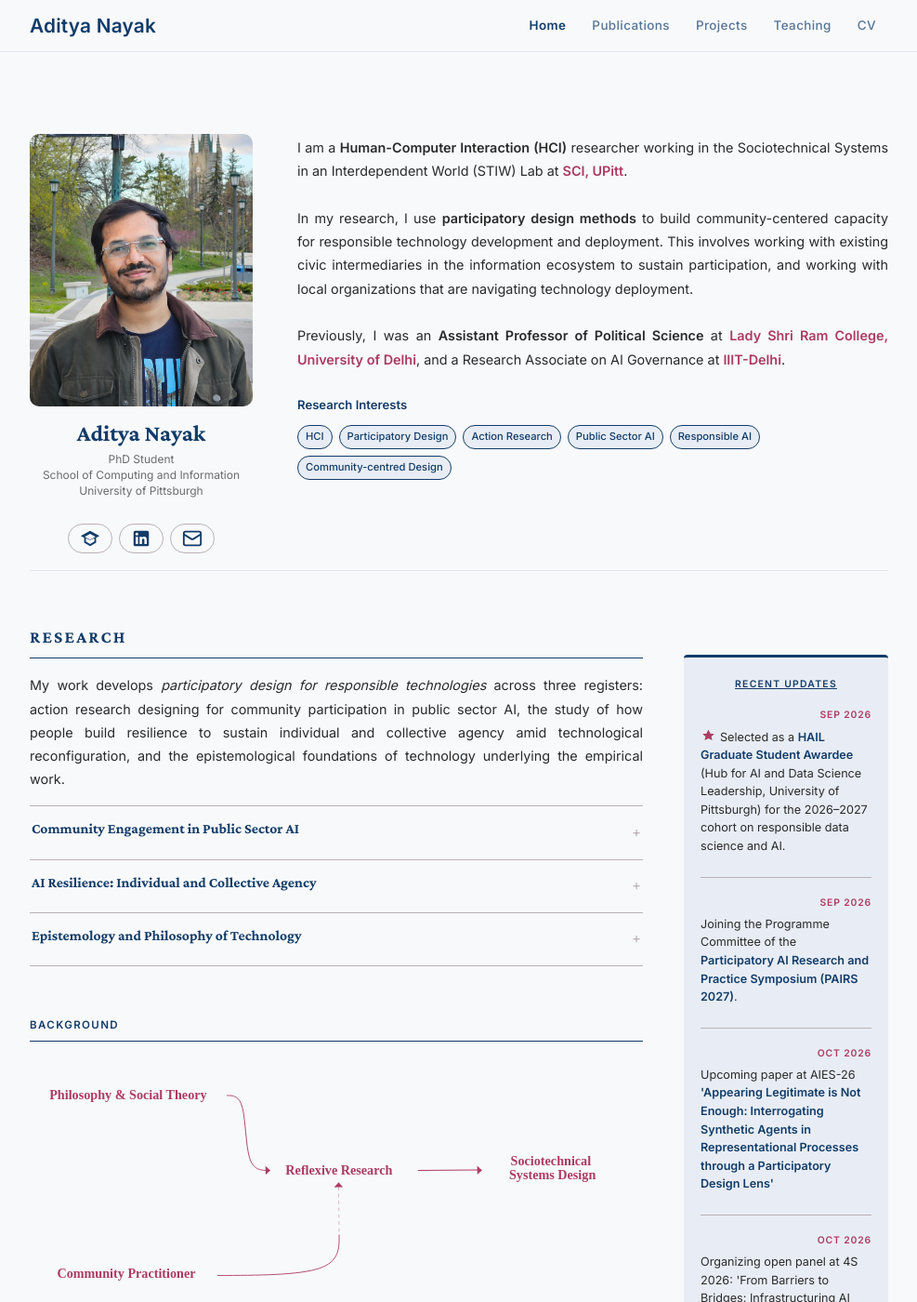
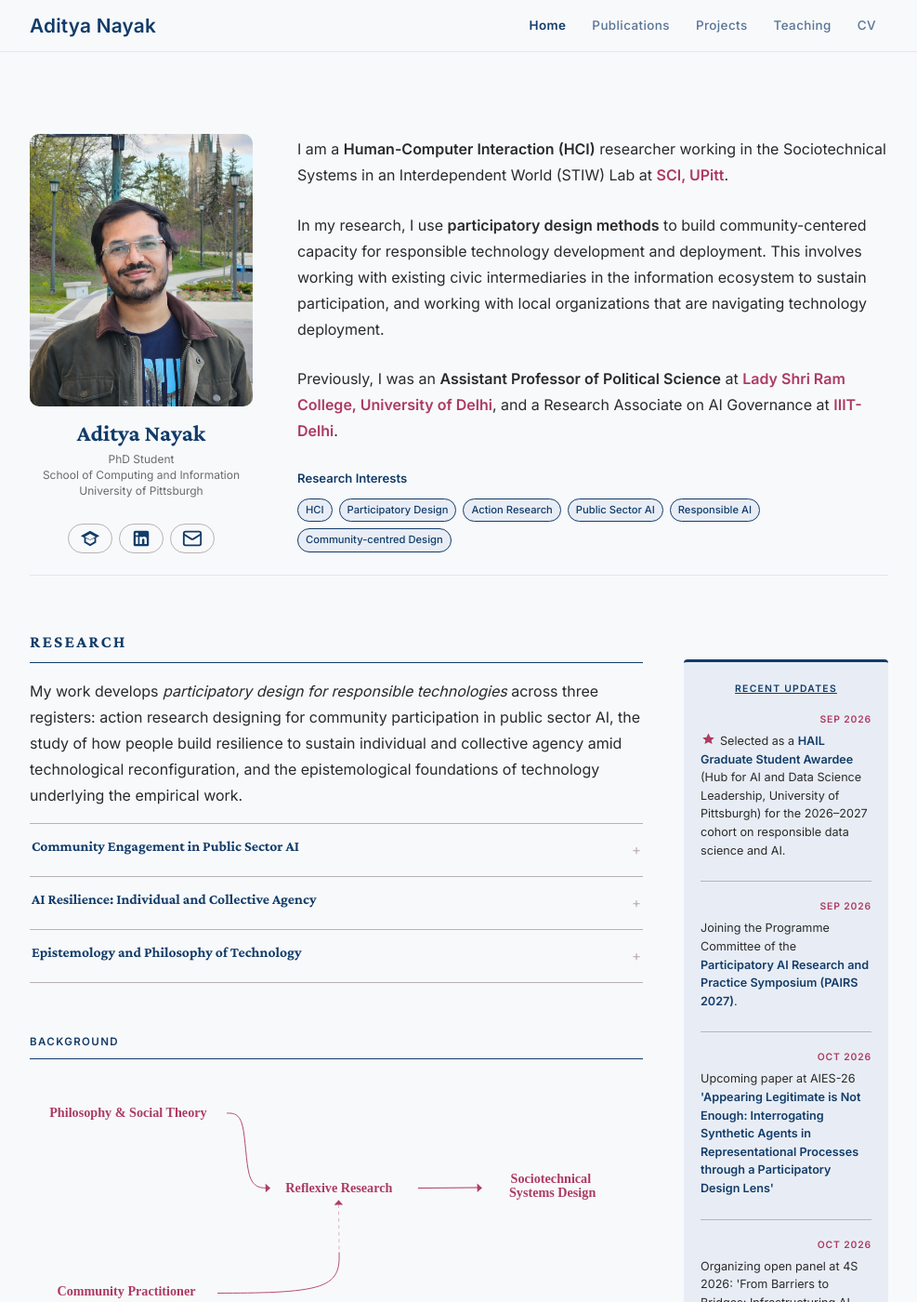
Before and after one commit to adityanayak-info/adityanayak-info.github.io, a Jekyll site: the page built from index.md, in a window 1280 px wide and 1400 px high. Shown: the whole window at 93% size, without its empty margins (146-1133 px from the left). Built offline with Jekyll 4.4.1, drawn with Linux system fonts in a browser that asks for light colours.

Commit message:
Change text alignment to left and font size to 1rem
Updated text alignment and font size in the CSS styles.

```diff
--- a/assets/css/style.css
+++ b/assets/css/style.css
@@ -30,14 +30,14 @@ html { font-size: 16px; scroll-behavior: smooth; }
 
 body {
   font-family: var(--font-body);
-  font-size: 0.90rem;
+  font-size: 1rem;
   line-height: 1.75;
   color: var(--text);
   background: var(--bg);
   min-height: 100vh;
   display: flex;
   flex-direction: column;
-  text-align: justify;
+  text-align: left;
 }
 
 img { max-width: 100%; height: auto; display: block; }
@@ -132,7 +132,7 @@ img { max-width: 100%; height: auto; display: block; }
   border-radius: 4px;
   padding: 22px 18px;
   border-top: 3px solid var(--navy);
-  text-align: justify;
+  text-align: left;
   margin-top: 70px;
 }
 
@@ -725,7 +725,7 @@ hr.profile-rule {
   line-height: 1.65;
   color: var(--navy);
   margin: 0 0 3rem;
-  text-align: justify;
+  text-align: left;
   hyphens: auto;
   -webkit-hyphens: auto;
 }
@@ -1281,7 +1281,7 @@ hr.profile-rule {
   color: var(--text);
   line-height: 1.65;
   margin: 0 0 12px;
-  text-align: justify;
+  text-align: left;
 }
 
 .home-projects-cta { margin-top: 1.5rem; }
```
